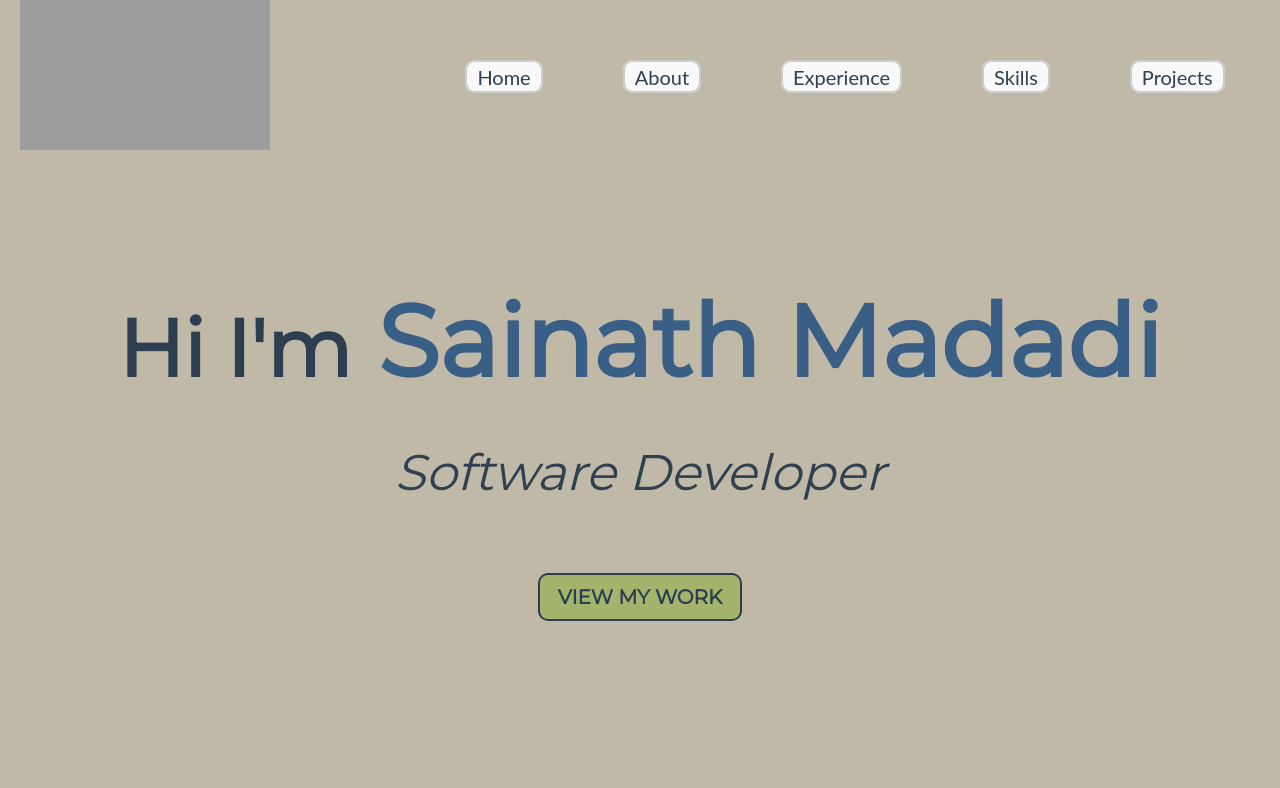
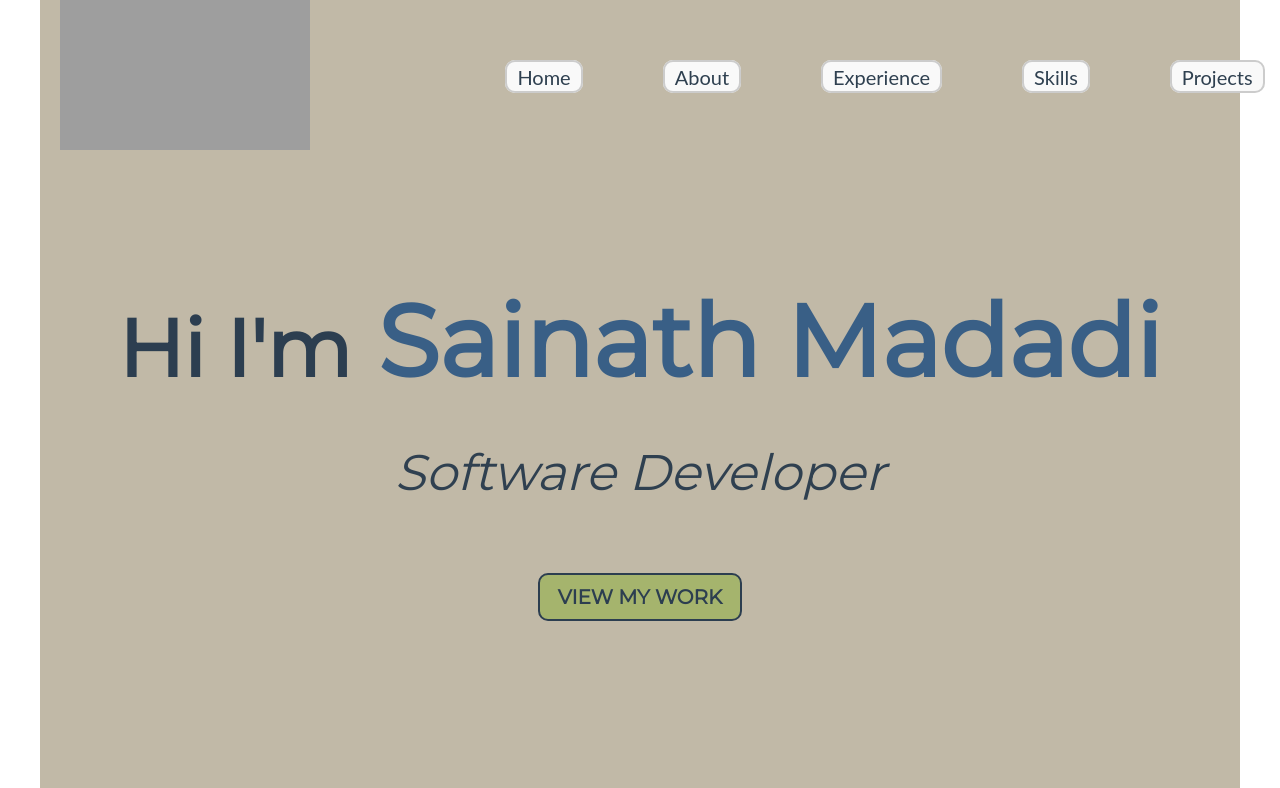
Before and after one commit to Saimadadi/Portfolio, a plain HTML site: page index.html in a window 1280 px wide. Shown: the top 788 px of the page. Drawn offline with Linux system fonts and the light colour scheme; grey boxes are pictures that could not be loaded.

Commit message:
Update main3.css

```diff
--- a/css3/main3.css
+++ b/css3/main3.css
@@ -5,7 +5,7 @@ html {
 body{
     /*font-family : arial;*/
     margin : 0 auto;
-    min-width : 1200px;
+    max-width : 1200px;
 }
 
 #wrapper{
```
